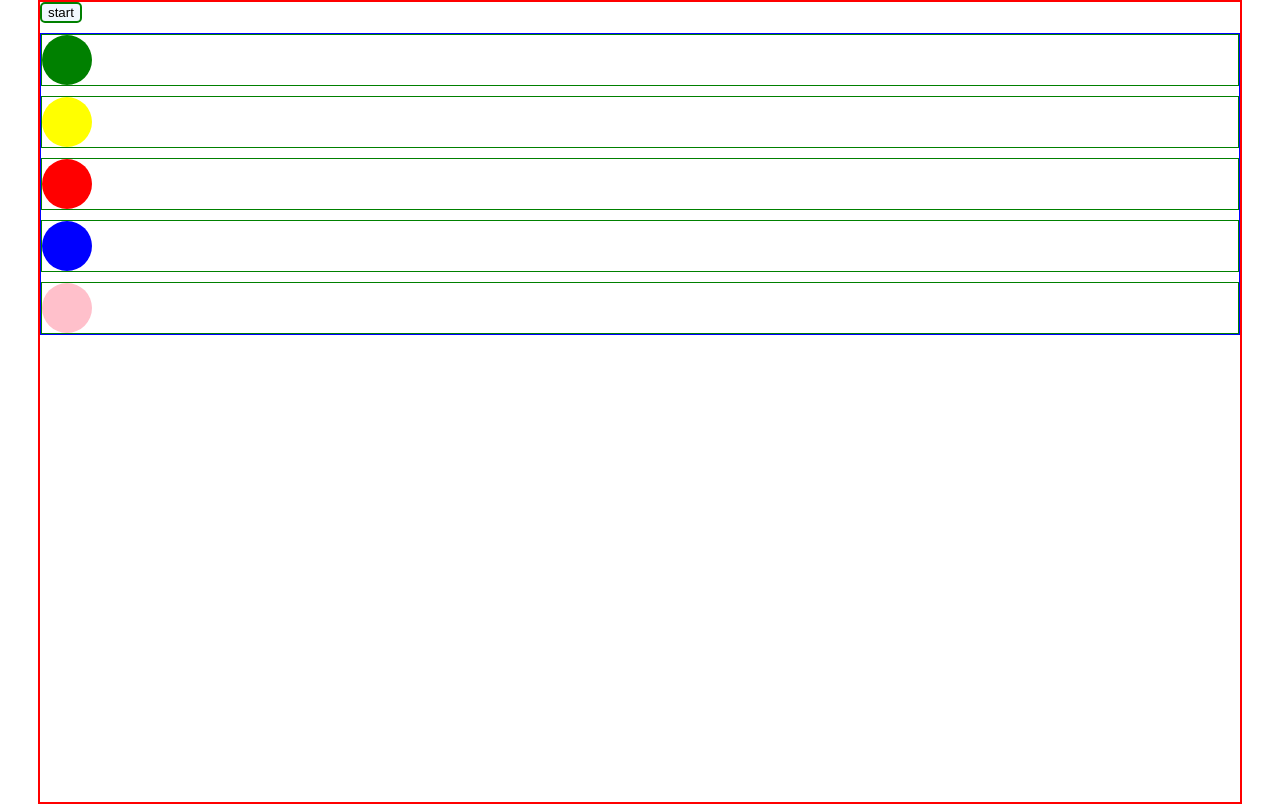
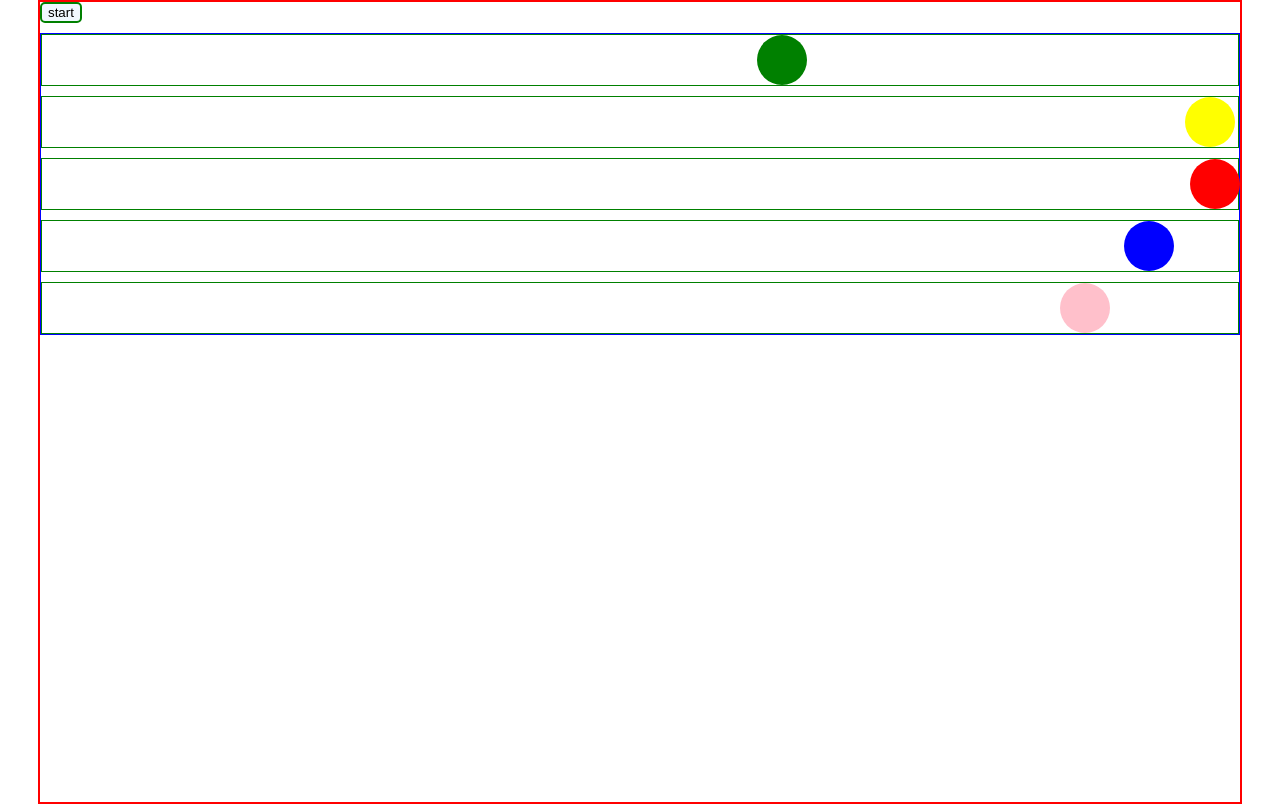
Before and after one commit to E-gap/game-bids, a React (Create React App) app: page / in a window 1280 px wide. Built offline with nearby package versions, Linux system fonts and the light colour scheme.

Commit message:
set animation

```diff
--- a/src/components/FirstGame/FirstGame.jsx
+++ b/src/components/FirstGame/FirstGame.jsx
@@ -1,18 +1,24 @@
 import css from "./FirstGame.module.css";
 import Button from "../Button/Button";
 import OneBall from "../OneBall/OneBall";
+import { useState } from "react";
 
 const FirstGame = () => {
+  const [chosenColor, setChosenColor] = useState(null);
   const balls = ["green", "yellow", "red", "blue", "pink"];
   const startGame = () => {
-    console.log("start new game");
+    console.log(chosenColor);
   };
+  const ckickOnBall = (e) => {
+    setChosenColor(e.currentTarget.getAttribute("color"));
+  };
+
   return (
     <div className={css.firstGame}>
       <Button text="start" handleButton={startGame} view="start_game" />
       <ul className={css.ballList}>
         {balls.map((item, index) => (
-          <OneBall key={index} color={item} />
+          <OneBall key={index} color={item} handleClick={ckickOnBall} />
         ))}
       </ul>
     </div>
--- a/src/components/OneBall/OneBall.jsx
+++ b/src/components/OneBall/OneBall.jsx
@@ -1,9 +1,15 @@
 import css from "./OneBall.module.css";
 
-const OneBall = ({ color }) => {
+const OneBall = ({ color, handleClick }) => {
+  const style = css[color];
   return (
     <li className={css.ballItem}>
-      <div className={css.ball} style={{ backgroundColor: color }}></div>
+      <div
+        className={`${css.ball} ${style}`}
+        style={{ backgroundColor: color }}
+        onClick={handleClick}
+        color={color}
+      ></div>
     </li>
   );
 };
--- a/src/components/OneBall/OneBall.module.css
+++ b/src/components/OneBall/OneBall.module.css
@@ -1,12 +1,191 @@
-.ball {
-  width: 50px;
-  height: 50px;
-  border-radius: 50%;
-}
 .ballItem {
   border: 1px solid green;
+  position: relative;
+  height: 50px;
 }
 
 .ballItem:not(:last-child) {
   margin-bottom: 10px;
 }
+
+.ball {
+  width: 50px;
+  height: 50px;
+  border-radius: 50%;
+  position: absolute;
+}
+
+.green {
+  animation-name: greenAnimation;
+  animation-duration: 10000ms;
+  animation-direction: alternate;
+  animation-fill-mode: both;
+}
+
+@keyframes greenAnimation {
+  0% {
+    animation-timing-function: cubic-bezier(0.17, 0.67, 0.71, 0.13);
+    left: 0px;
+  }
+
+  20% {
+    animation-timing-function: ease-in;
+  }
+
+  40% {
+    animation-timing-function: cubic-bezier(0.31, 0.27, 0.71, 0.13);
+  }
+
+  60% {
+    animation-timing-function: linear;
+  }
+
+  80% {
+    animation-timing-function: cubic-bezier(0.25, 0.03, 0.06, 0.91);
+  }
+
+  100% {
+    animation-timing-function: linear;
+    left: 1148px;
+  }
+}
+
+.yellow {
+  animation-name: yellowAnimation;
+  animation-duration: 8000ms;
+  animation-direction: alternate;
+  animation-fill-mode: both;
+}
+
+@keyframes yellowAnimation {
+  0% {
+    animation-timing-function: ease-in;
+    left: 0px;
+  }
+
+  20% {
+    animation-timing-function: cubic-bezier(0.31, 0.27, 0.71, 0.13);
+  }
+
+  40% {
+    animation-timing-function: cubic-bezier(0.25, 0.03, 0.06, 0.91);
+  }
+
+  60% {
+    animation-timing-function: linear;
+  }
+
+  80% {
+    animation-timing-function: cubic-bezier(0.25, 0.03, 0.06, 0.91);
+  }
+
+  100% {
+    animation-timing-function: linear;
+    left: 1148px;
+  }
+}
+
+.red {
+  animation-name: redAnimation;
+  animation-duration: 7000ms;
+  animation-direction: alternate;
+  animation-fill-mode: both;
+}
+
+@keyframes redAnimation {
+  0% {
+    animation-timing-function: cubic-bezier(0.31, 0.27, 0.71, 0.13);
+    left: 0px;
+  }
+
+  20% {
+    animation-timing-function: cubic-bezier(0.25, 0.03, 0.06, 0.91);
+  }
+
+  40% {
+    animation-timing-function: linear;
+  }
+
+  60% {
+    animation-timing-function: cubic-bezier(0.25, 0.03, 0.06, 0.91);
+  }
+
+  80% {
+    animation-timing-function: linear;
+  }
+
+  100% {
+    animation-timing-function: linear;
+    left: 1148px;
+  }
+}
+
+.blue {
+  animation-name: blueAnimation;
+  animation-duration: 11000ms;
+  animation-direction: alternate;
+  animation-fill-mode: both;
+}
+
+@keyframes blueAnimation {
+  0% {
+    animation-timing-function: cubic-bezier(0.25, 0.03, 0.06, 0.91);
+    left: 0px;
+  }
+
+  20% {
+    animation-timing-function: linear;
+  }
+
+  40% {
+    animation-timing-function: cubic-bezier(0.25, 0.03, 0.06, 0.91);
+  }
+
+  60% {
+    animation-timing-function: linear;
+  }
+
+  80% {
+    animation-timing-function: cubic-bezier(0.53, 0.92, 0.5, 0.15);
+  }
+
+  100% {
+    animation-timing-function: linear;
+    left: 1148px;
+  }
+}
+
+.pink {
+  animation-name: pinkAnimation;
+  animation-duration: 9000ms;
+  animation-direction: alternate;
+  animation-fill-mode: both;
+}
+
+@keyframes pinkAnimation {
+  0% {
+    animation-timing-function: linear;
+    left: 0px;
+  }
+
+  20% {
+    animation-timing-function: cubic-bezier(0.25, 0.03, 0.06, 0.91);
+  }
+
+  40% {
+    animation-timing-function: linear;
+  }
+
+  60% {
+    animation-timing-function: cubic-bezier(0.53, 0.92, 0.5, 0.15);
+  }
+
+  80% {
+    animation-timing-function: cubic-bezier(0.53, 0.92, 0.2, 0.84);
+  }
+
+  100% {
+    animation-timing-function: linear;
+    left: 1148px;
+  }
+}
```
